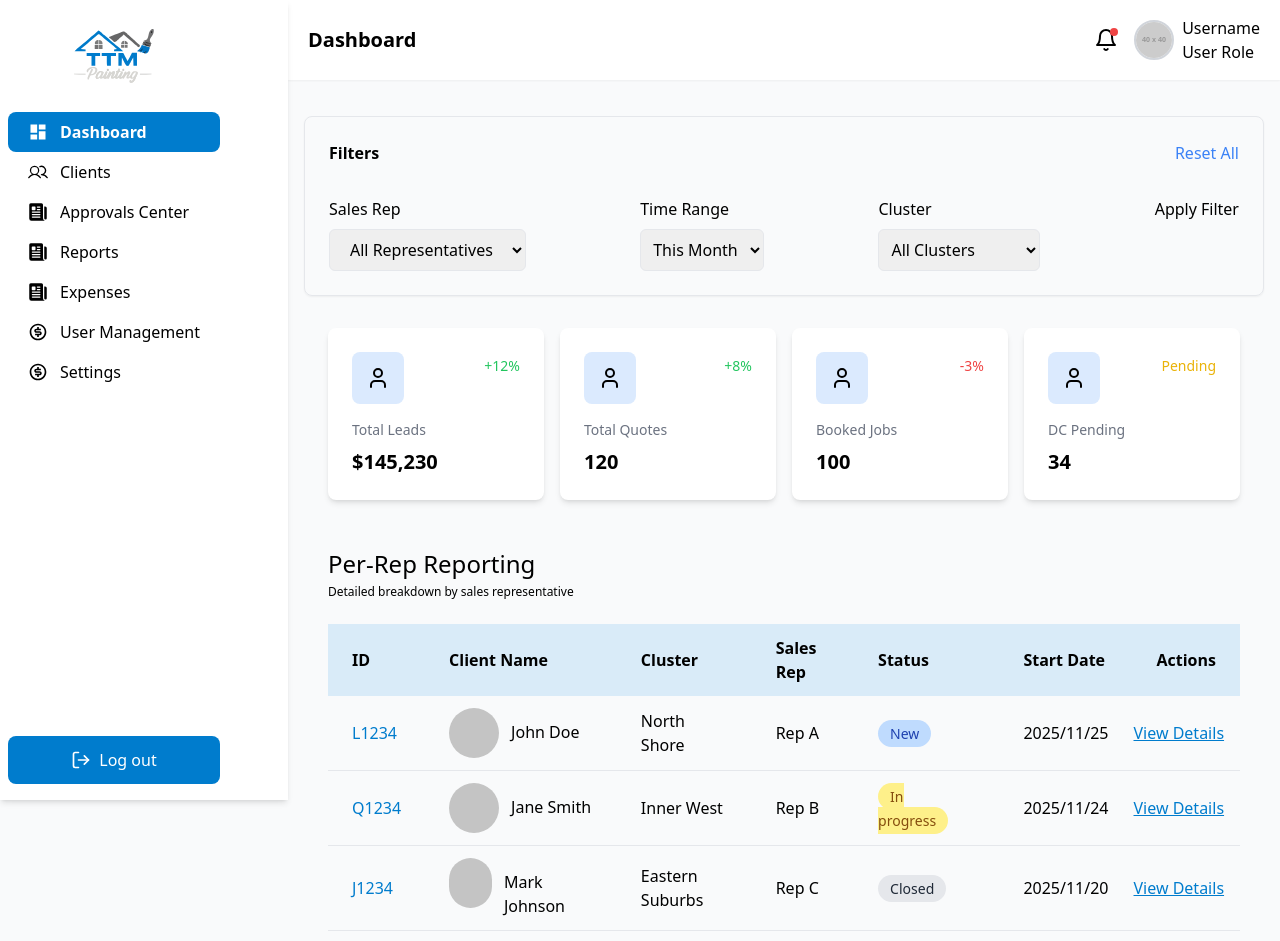
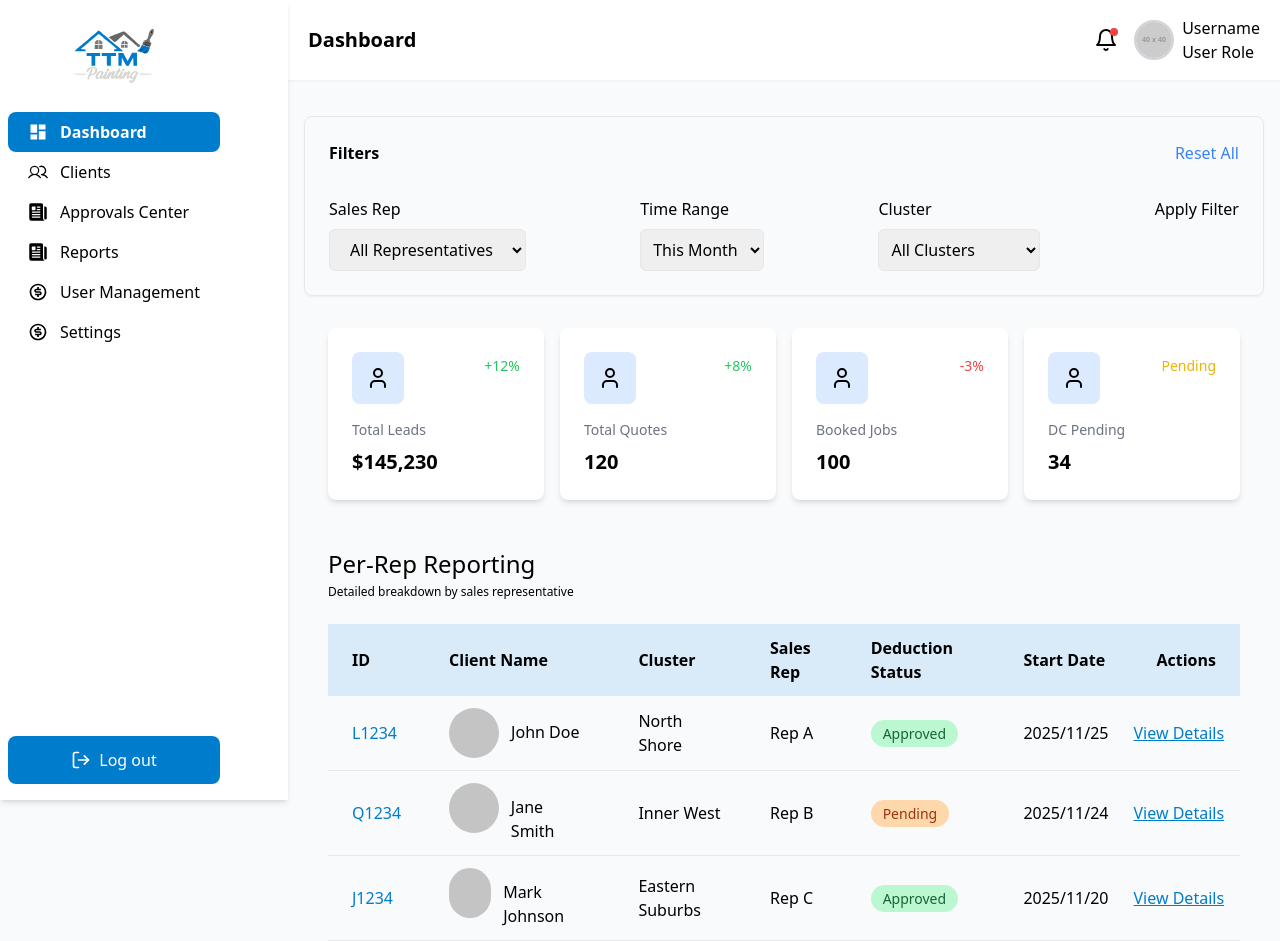
Before and after one commit to DbHridoy/tatesdown-frontend, a React (Vite) app: page /s/admin/reports in a window 1280 px wide. Shown: the top 941 px of the page. Built offline with nearby package versions, Linux system fonts and the light colour scheme; sample sign-in values are in the browser's storage.

Commit message:
fix(final fix): fixed as per the requirement

```diff
--- a/src/Components/Dashboard/Layout/Sidebar.jsx
+++ b/src/Components/Dashboard/Layout/Sidebar.jsx
@@ -32,11 +32,11 @@ const menuConfig = {
       label: "Reports",
       Link: "/s/admin/reports",
     },
-    {
-      icon: <IoNewspaper className="w-5 h-5" />,
-      label: "Expenses",
-      Link: "/s/admin/expenses",
-    },
+    // {
+    //   icon: <IoNewspaper className="w-5 h-5" />,
+    //   label: "Expenses",
+    //   Link: "/s/admin/expenses",
+    // },
     {
       icon: <RiMoneyDollarCircleLine className="w-5 h-5" />,
       label: "User Management",
--- a/src/Components/Dashboard/PerRepReporting.jsx
+++ b/src/Components/Dashboard/PerRepReporting.jsx
@@ -9,15 +9,15 @@ const PerRepReporting = () => {
   const navigate = useNavigate();
   const getStatusColor = (status) => {
     switch (status) {
-      case "New":
-        return "bg-blue-200 text-blue-800";
-      case "In progress":
-        return "bg-yellow-200 text-yellow-800";
-      case "Closed":
-        return "bg-gray-200 text-gray-800";
+      // case "New":
+      //   return "bg-blue-200 text-blue-800";
+      // case "In progress":
+      //   return "bg-yellow-200 text-yellow-800";
+      // case "Closed":
+      //   return "bg-gray-200 text-gray-800";
       case "Pending":
         return "bg-orange-200 text-orange-800";
-      case "Completed":
+      case "Approved":
         return "bg-green-200 text-green-800";
       default:
         return "";
@@ -38,7 +38,7 @@ const PerRepReporting = () => {
       clientName: "John Doe",
       cluster: "North Shore",
       salesRep: "Rep A",
-      status: "New",
+      status: "Approved",
       startDate: "2025/11/25",
     },
     {
@@ -46,7 +46,7 @@ const PerRepReporting = () => {
       clientName: "Jane Smith",
       cluster: "Inner West",
       salesRep: "Rep B",
-      status: "In progress",
+      status: "Pending",
       startDate: "2025/11/24",
     },
     {
@@ -54,7 +54,7 @@ const PerRepReporting = () => {
       clientName: "Mark Johnson",
       cluster: "Eastern Suburbs",
       salesRep: "Rep C",
-      status: "Closed",
+      status: "Approved",
       startDate: "2025/11/20",
     },
     {
@@ -70,7 +70,7 @@ const PerRepReporting = () => {
       clientName: "Robert Brown",
       cluster: "Inner West",
       salesRep: "Rep B",
-      status: "Completed",
+      status: "Approved",
       startDate: "2025/11/10",
     },
     {
@@ -78,7 +78,7 @@ const PerRepReporting = () => {
       clientName: "Emily Davis",
       cluster: "North Shore",
       salesRep: "Rep A",
-      status: "New",
+      status: "Approved",
       startDate: "2025/10/05",
     },
     {
@@ -86,7 +86,7 @@ const PerRepReporting = () => {
       clientName: "Chris Lee",
       cluster: "Inner West",
       salesRep: "Rep B",
-      status: "In progress",
+      status: "Pending",
       startDate: "2025/09/20",
     },
     // Add more dummy data as needed
@@ -138,7 +138,7 @@ const PerRepReporting = () => {
             <th className="px-6 py-3 text-left">Client Name</th>
             <th className="px-6 py-3 text-left">Cluster</th>
             <th className="px-6 py-3 text-left">Sales Rep</th>
-            <th className="px-6 py-3 text-left">Status</th>
+            <th className="px-6 py-3 text-left">Deduction Status</th>
             <th className="px-6 py-3 text-left">Start Date</th>
             <th className="px-6 py-3 text-left">Actions</th>
           </tr>
```
